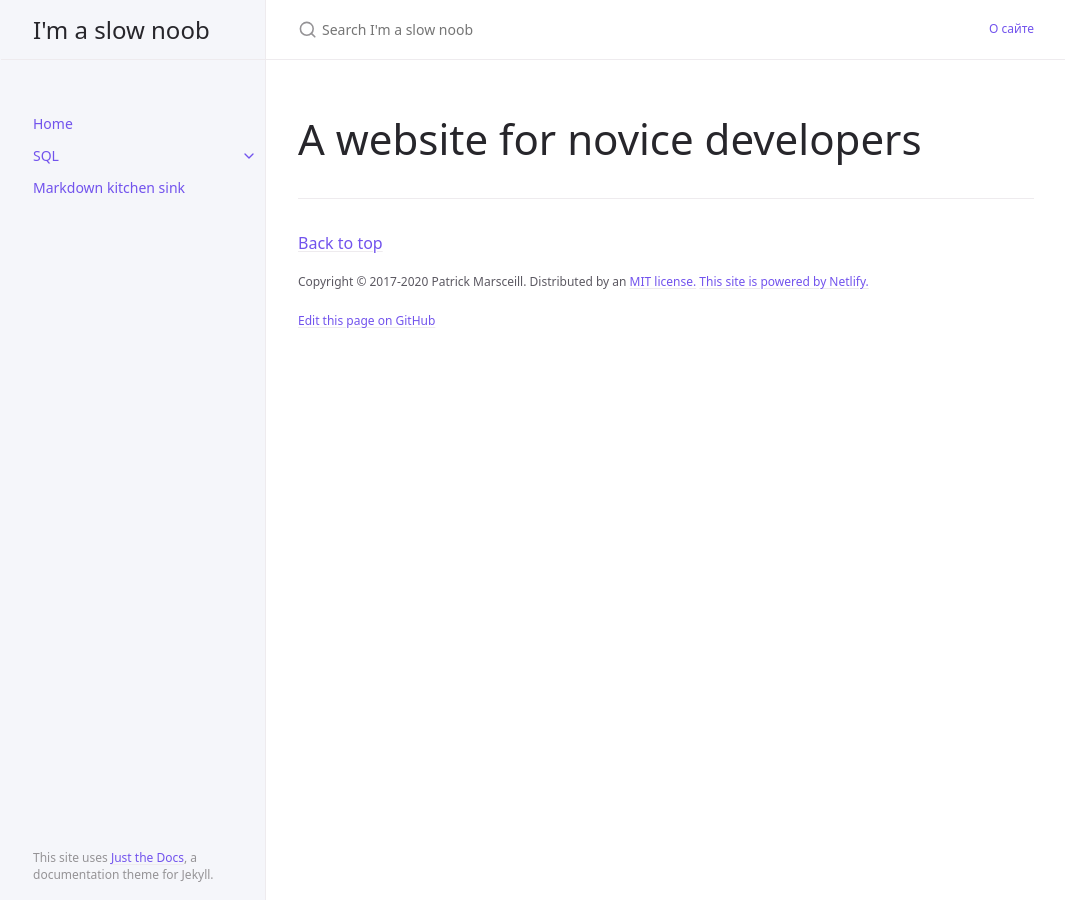
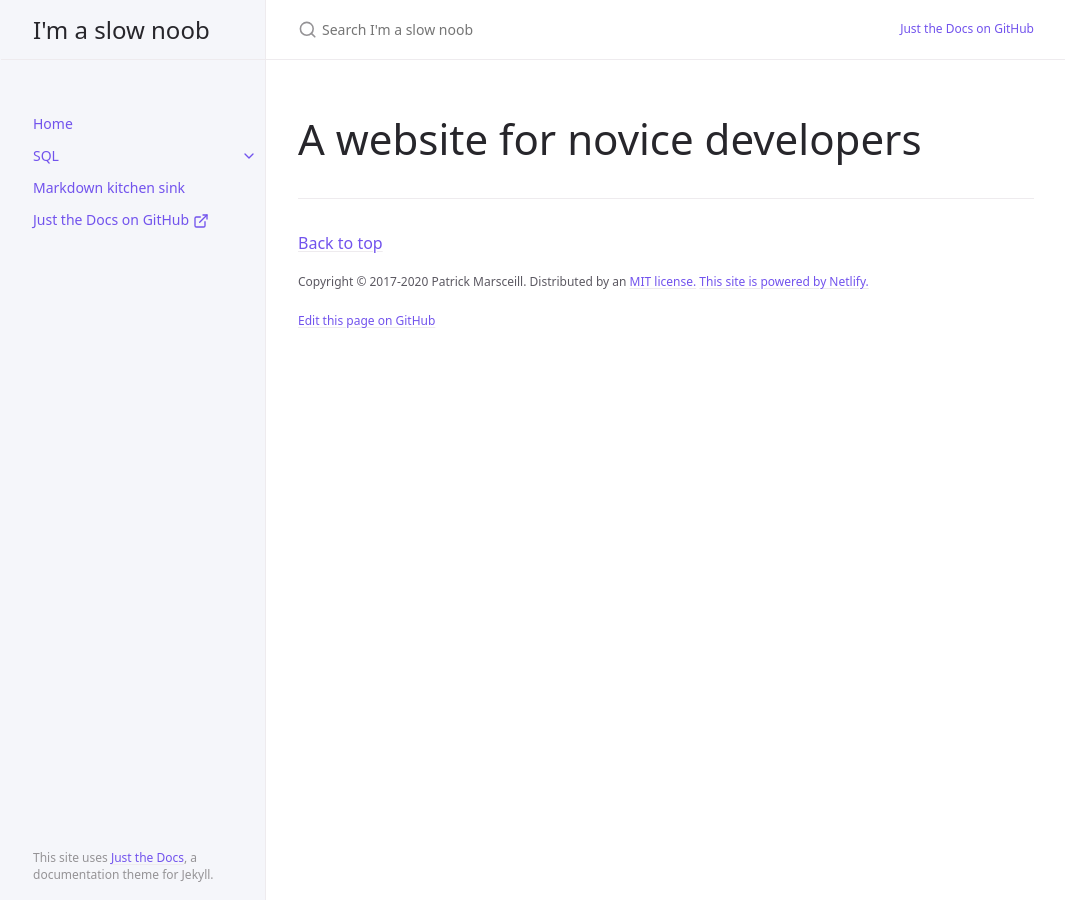
Before and after one commit to surninanton/inoob, a Jekyll site: the page built from index.md, in a window 1280 px wide. Shown: the whole page, without its empty margins (106-1171 px from the left). Built offline with Jekyll 4.4.1, drawn with Linux system fonts in a browser that asks for light colours; cached includes are drawn as plain includes; part of the change alters nothing that is shown.

Commit message:
edited _config.yml

```diff
--- a/_config.yml
+++ b/_config.yml
@@ -1,18 +1,3 @@
-# Welcome to Jekyll!
-#
-# This config file is meant for settings that affect your whole site, values
-# which you are expected to set up once and rarely edit after that. If you find
-# yourself editing these this file very often, consider using Jekyll's data files
-# feature for the data you need to update frequently.
-#
-# For technical reasons, this file is *NOT* reloaded automatically when you use
-# 'jekyll serve'. If you change this file, please restart the server process.
-
-# Site settings
-# These are used to personalize your new site. If you look in the HTML files,
-# you will see them accessed via {{ site.title }}, {{ site.github_repo }}, and so on.
-# You can create any custom variable you would like, and they will be accessible
-# in the templates via {{ site.myvariable }}.
 title: I'm a slow noob
 description: A Jekyll theme for documentation
 baseurl: "" # the subpath of your site, e.g. /blog
@@ -108,11 +93,12 @@ mermaid:
 # Enable or disable heading anchors
 heading_anchors: true
 
-# Ссылка в верхней правой навигации
+# Aux links for the upper right navigation
 aux_links:
-  "О сайте":
-    - "docs/about"
+  "Just the Docs on GitHub":
+    - "https://github.com/just-the-docs/just-the-docs"
 
+# Makes Aux links open in a new tab. Default is false
 aux_links_new_tab: false
 
 # Enable or disable the side/mobile menu globally
@@ -123,10 +109,10 @@ nav_enabled: true
 # nav_sort: case_insensitive # default, equivalent to nil
 nav_sort: case_sensitive # Capital letters sorted before lowercase
 
-# Внешняя ссылка в левой панели навигации
-# nav_external_links:
-#   - title: Just the Docs on GitHub
-#     url: https://github.com/just-the-docs/just-the-docs
+# External navigation links
+nav_external_links:
+  - title: Just the Docs on GitHub
+    url: https://github.com/just-the-docs/just-the-docs
 
 # Show navigation error report
 nav_error_report: true # default is false/nil.
@@ -151,7 +137,7 @@ last_edit_time_format: "%b %e %Y at %I:%M %p" # uses ruby's time format: https:/
 # Footer "Edit this page on GitHub" link text
 gh_edit_link: true # show or hide edit this page link
 gh_edit_link_text: "Edit this page on GitHub"
-gh_edit_repository: "https://just-the-docs.com/" # the github URL for your repo
+gh_edit_repository: "https://github.com/just-the-docs/just-the-docs" # the github URL for your repo
 gh_edit_branch: "main" # the branch that your docs is served from
 # gh_edit_source: docs # the source that your files originate from
 gh_edit_view_mode: "tree" # "tree" or "edit" if you want the user to jump into the editor immediately
```
